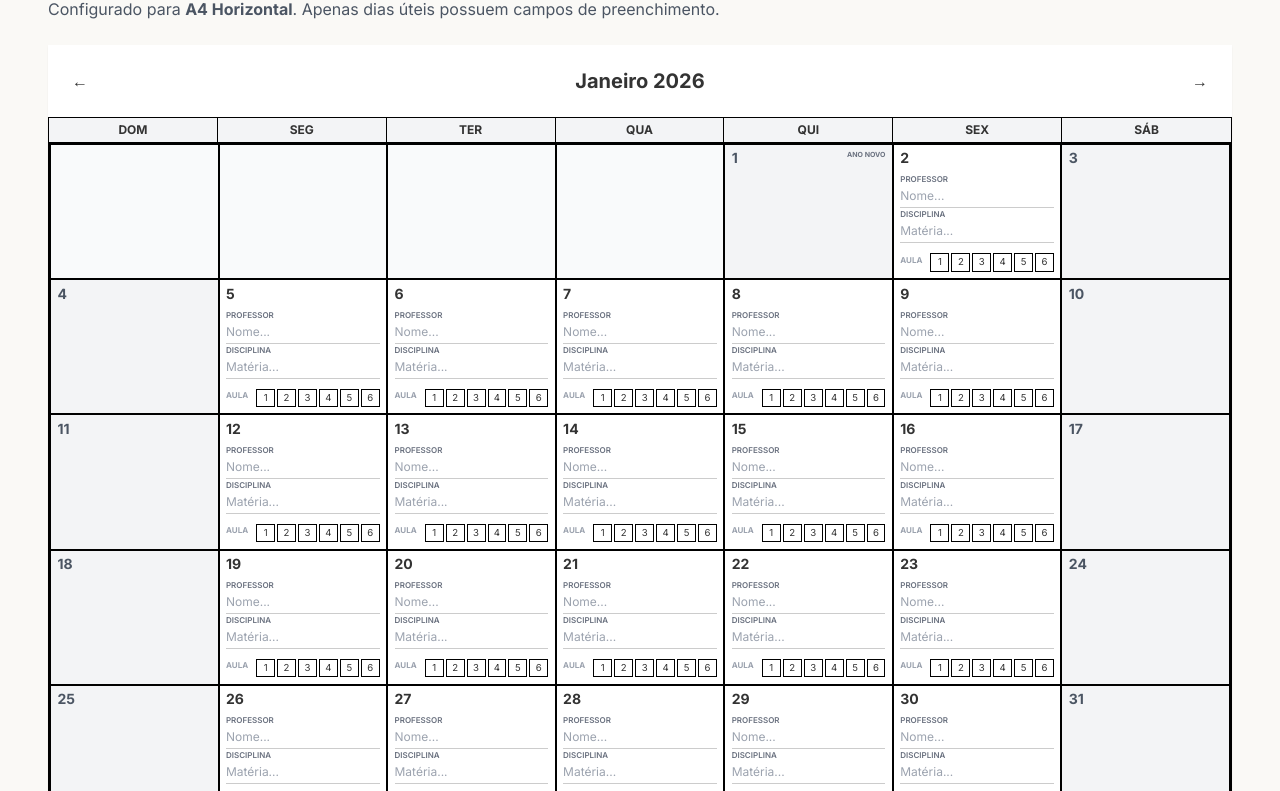
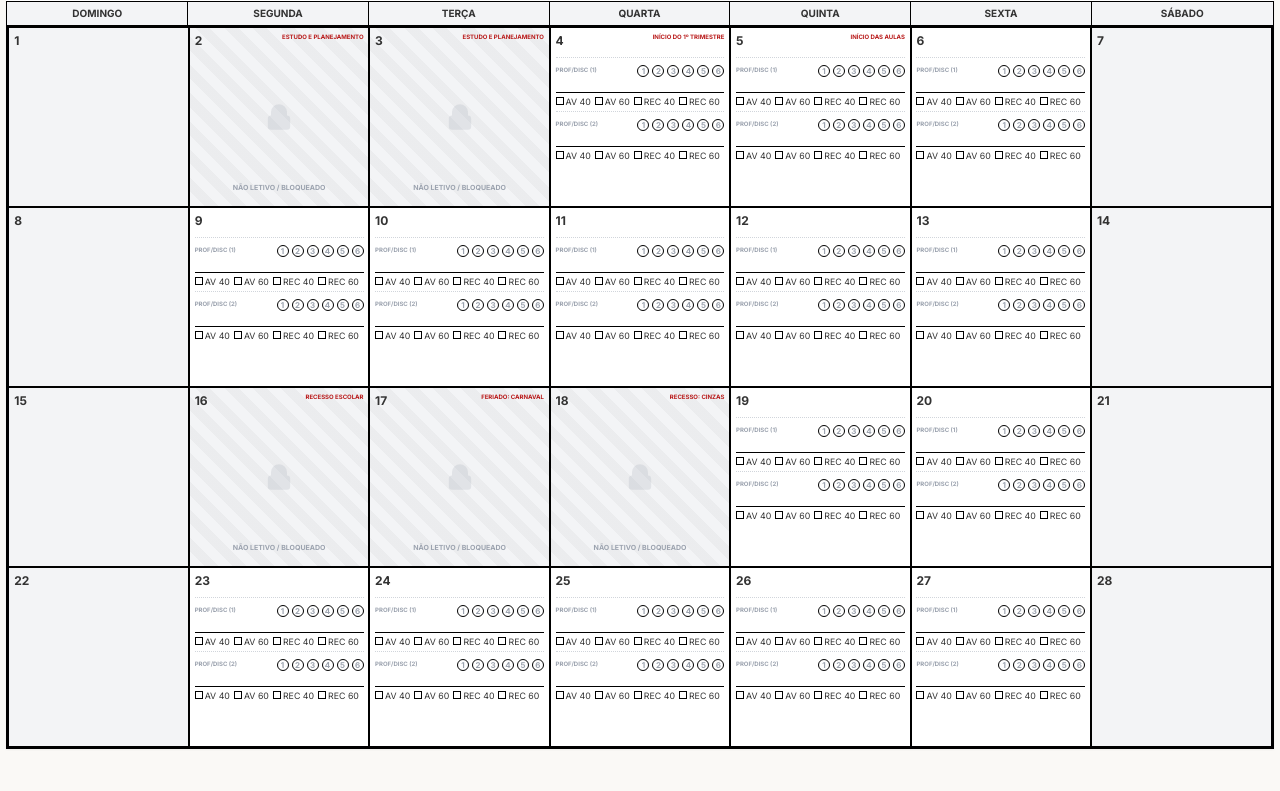
Before and after one commit to CleytonPinheiro/calendario-academico-2026, a plain HTML site: page index.html in a window 1280 px wide. Shown: the part 144-935 px from the top of the page. After the commit the page ends 909 px from the top, so only its background shows below. Drawn offline with nearby package versions, Linux system fonts and the light colour scheme.

Commit message:
Atualiza eventos e implementa bloqueios de dias

```diff
--- a/index.html
+++ b/index.html
@@ -3,9 +3,8 @@
 <head>
     <meta charset="UTF-8">
     <meta name="viewport" content="width=device-width, initial-scale=1.0">
-    <title>Painel de Planejamento 2026 - Impressão Horizontal</title>
+    <title>Planejamento Escolar 2026 - SEED PR</title>
     <script src="https://cdn.tailwindcss.com"></script>
-    <script src="https://cdn.jsdelivr.net/npm/chart.js"></script>
     <style>
         @import url('https://fonts.googleapis.com/css2?family=Inter:wght@300;400;500;600;700&display=swap');
 
@@ -22,95 +21,75 @@
         }
 
         .day-cell {
-            min-height: 120px;
+            min-height: 180px;
             display: flex;
             flex-direction: column;
-            padding: 0.4rem;
+            padding: 0.3rem;
             border: 1px solid #000;
             background-color: white;
+            position: relative;
         }
 
-        .academic-input {
-            width: 100%;
-            border-bottom: 1px solid #ccc;
-            font-size: 0.75rem;
-            padding: 2px 0;
-            outline: none;
-            background: transparent;
+        .academic-row {
+            border-bottom: 1px solid #000;
+            height: 14px;
+            margin-top: 2px;
         }
 
-        .academic-input:focus {
-            border-bottom-color: #6366f1;
+        .check-group {
+            display: flex;
+            flex-wrap: wrap;
+            gap: 4px;
+            font-size: 0.55rem;
+            margin-top: 2px;
+            line-height: 1;
         }
 
-        .lesson-selector {
-            display: grid;
-            grid-template-columns: repeat(6, 1fr);
-            gap: 2px;
-            margin-top: 6px;
+        .check-box {
+            border: 1px solid #000;
+            width: 8px;
+            height: 8px;
+            display: inline-block;
+            margin-right: 2px;
         }
 
-        .lesson-box {
-            font-size: 0.6rem;
-            text-align: center;
-            border: 1px solid #000;
-            padding: 1px 0;
-            cursor: pointer;
-            user-select: none;
+        .lesson-dots {
+            display: flex;
+            gap: 3px;
+            margin-top: 3px;
         }
 
-        .lesson-box.active {
-            background-color: #000;
-            color: #fff;
+        .lesson-circle {
+            border: 1px solid #000;
+            border-radius: 50%;
+            width: 12px;
+            height: 12px;
+            font-size: 0.5rem;
+            display: flex;
+            align-items: center;
+            justify-content: center;
         }
 
-        /* Estilos de Impressão A4 Horizontal */
-        @media print {
-            @page {
-                size: A4 landscape;
-                margin: 0.5cm;
+        /* Status de Bloqueio */
+        .day-blocked {
+            background-color: #f3f4f6 !important;
+            background-image: repeating-linear-gradient(45deg, transparent, transparent 10px, rgba(0,0,0,0.03) 10px, rgba(0,0,0,0.03) 20px);
         }
 
-            body {
-                background-color: white !important;
+        .lock-indicator {
+            position: absolute;
+            top: 50%;
+            left: 50%;
+            transform: translate(-50%, -50%);
+            opacity: 0.2;
         }
 
-            nav, .no-print, .intro-text, #view-analytics {
-                display: none !important;
-            }
-
-            main {
-                padding: 0 !important;
-                margin: 0 !important;
-                max-width: 100% !important;
-            }
-
-            .calendar-container {
-                width: 100% !important;
-            }
-
-            .day-cell {
-                height: 105px;
-                border: 1.5px solid #000 !important;
-            }
-
-            .input-group-print {
-                display: flex;
-                gap: 10px;
-            }
-
-            .academic-input {
-                border-bottom: 1px solid #000 !important;
-            }
-
-            input::placeholder {
-                color: transparent;
-            }
-
-            h2 {
-                margin-top: 0 !important;
-                font-size: 1.5rem !important;
-            }
+        @media print {
+            @page { size: A4 portrait; margin: 0.5cm; }
+            nav, .no-print, .intro-text { display: none !important; }
+            main { padding: 0 !important; margin: 0 !important; max-width: 100% !important; }
+            .day-cell { height: 185px !important; border: 1.5px solid #000 !important; }
+            .day-blocked .content-to-hide { display: none !important; }
         }
     </style>
 </head>
@@ -120,42 +99,38 @@
         <div class="max-w-7xl mx-auto px-4 sm:px-6 lg:px-8">
             <div class="flex justify-between h-16">
                 <div class="flex items-center">
-                    <span class="text-2xl font-bold text-indigo-600">Plan 2026</span>
+                    <span class="text-2xl font-bold text-indigo-600">Calendário SEED-PR 2026</span>
                 </div>
-                <div class="flex items-center space-x-4">
+                <div class="flex items-center space-x-3">
+                    <span class="text-xs text-gray-500 italic">Modo Pedagógico: Clique para Bloquear</span>
                     <button onclick="window.print()" class="bg-black text-white px-4 py-2 rounded-lg text-sm font-semibold hover:bg-gray-800 transition">
-                        Imprimir A4 Horizontal
+                        Imprimir A4 Retrato
                     </button>
                 </div>
             </div>
         </div>
     </nav>
 
-    <main class="flex-grow max-w-[95%] mx-auto px-4 py-8 w-full">
-
-        <div class="mb-6 intro-text">
-            <h1 class="text-3xl font-bold text-gray-900">Planejamento Acadêmico 2026</h1>
-            <p class="mt-2 text-gray-600">Configurado para <b>A4 Horizontal</b>. Apenas dias úteis possuem campos de preenchimento.</p>
-        </div>
+    <main class="flex-grow max-w-[99%] mx-auto py-4 w-full">
 
         <div id="view-dashboard">
             <div class="calendar-container bg-white shadow-sm print:shadow-none">
-                <div class="flex items-center justify-between mb-4 no-print px-4 pt-4">
+                <div class="flex items-center justify-between mb-4 no-print px-4 pt-2">
                     <button onclick="changeMonth(-1)" class="p-2 hover:bg-gray-100 rounded-full font-bold">&larr;</button>
-                    <h2 id="current-month-label" class="text-xl font-bold capitalize">Janeiro 2026</h2>
+                    <h2 id="current-month-label" class="text-xl font-bold capitalize">Fevereiro 2026</h2>
                     <button onclick="changeMonth(1)" class="p-2 hover:bg-gray-100 rounded-full font-bold">&rarr;</button>
                 </div>
 
-                <h2 class="hidden print:block text-center font-bold text-xl mb-2" id="print-month-label">Janeiro 2026</h2>
+                <h2 class="hidden print:block text-center font-bold text-2xl mb-2" id="print-month-label">Fevereiro 2026</h2>
 
-                <div class="grid grid-cols-7 text-center font-bold text-xs border-x border-t border-black bg-gray-100 print:bg-white">
-                    <div class="py-1 border-r border-black">DOM</div>
-                    <div class="py-1 border-r border-black">SEG</div>
-                    <div class="py-1 border-r border-black">TER</div>
-                    <div class="py-1 border-r border-black">QUA</div>
-                    <div class="py-1 border-r border-black">QUI</div>
-                    <div class="py-1 border-r border-black">SEX</div>
-                    <div class="py-1 border-black">SÁB</div>
+                <div class="grid grid-cols-7 text-center font-bold text-[10px] border-x border-t border-black bg-gray-100 print:bg-white">
+                    <div class="py-1 border-r border-black">DOMINGO</div>
+                    <div class="py-1 border-r border-black">SEGUNDA</div>
+                    <div class="py-1 border-r border-black">TERÇA</div>
+                    <div class="py-1 border-r border-black">QUARTA</div>
+                    <div class="py-1 border-r border-black">QUINTA</div>
+                    <div class="py-1 border-r border-black">SEXTA</div>
+                    <div class="py-1 border-black">SÁBADO</div>
                 </div>
 
                 <div id="calendar-grid" class="calendar-grid">
@@ -167,25 +142,71 @@
 
     <script>
         const months = ["Janeiro", "Fevereiro", "Março", "Abril", "Maio", "Junho", "Julho", "Agosto", "Setembro", "Outubro", "Novembro", "Dezembro"];
-        const holidays2026 = [
-            { date: '2026-01-01', name: 'Ano Novo' },
-            { date: '2026-02-17', name: 'Carnaval' },
-            { date: '2026-04-03', name: 'Paixão' },
-            { date: '2026-04-21', name: 'Tiradentes' },
-            { date: '2026-05-01', name: 'Trabalho' },
-            { date: '2026-06-04', name: 'Corpus' },
-            { date: '2026-09-07', name: 'Independência' },
-            { date: '2026-10-12', name: 'Aparecida' },
-            { date: '2026-11-02', name: 'Finados' },
-            { date: '2026-11-15', name: 'República' },
-            { date: '2026-11-20', name: 'C. Negra' },
-            { date: '2026-12-25', name: 'Natal' }
+
+        // Dados oficiais extraídos do PDF SEED-PR 2026
+        const schoolEvents = [
+            // Janeiro
+            { date: '2026-01-01', name: 'Feriado: Ano Novo', type: 'holiday' },
+            // Fevereiro
+            { date: '2026-02-02', name: 'Estudo e Planejamento', type: 'planning' },
+            { date: '2026-02-03', name: 'Estudo e Planejamento', type: 'planning' },
+            { date: '2026-02-04', name: 'Início do 1º Trimestre', type: 'term-start' },
+            { date: '2026-02-05', name: 'Início das Aulas', type: 'classes-start' },
+            { date: '2026-02-16', name: 'Recesso Escolar', type: 'recess' },
+            { date: '2026-02-17', name: 'Feriado: Carnaval', type: 'holiday' },
+            { date: '2026-02-18', name: 'Recesso: Cinzas', type: 'recess' },
+            // Março
+            // Abril
+            { date: '2026-04-03', name: 'Feriado: Paixão de Cristo', type: 'holiday' },
+            { date: '2026-04-05', name: 'Páscoa', type: 'holiday' },
+            { date: '2026-04-20', name: 'Recesso', type: 'recess' },
+            { date: '2026-04-21', name: 'Feriado: Tiradentes', type: 'holiday' },
+            // Maio
+            { date: '2026-05-01', name: 'Feriado: Dia do Trabalho', type: 'holiday' },
+            { date: '2026-05-14', name: 'Término do 1º Trimestre', type: 'term-end' },
+            { date: '2026-05-15', name: 'Estudo e Planejamento', type: 'planning' },
+            { date: '2026-05-18', name: 'Início do 2º Trimestre', type: 'term-start' },
+            // Junho
+            { date: '2026-06-04', name: 'Feriado: Corpus Christi', type: 'holiday' },
+            { date: '2026-06-05', name: 'Recesso', type: 'recess' },
+            // Julho
+            { date: '2026-07-13', name: 'Início Recesso Julho', type: 'recess' },
+            { date: '2026-07-24', name: 'Término Recesso Julho', type: 'recess' },
+            { date: '2026-07-27', name: 'Estudo e Planejamento', type: 'planning' },
+            // Setembro
+            { date: '2026-09-04', name: 'Término do 2º Trimestre', type: 'term-end' },
+            { date: '2026-09-07', name: 'Feriado: Independência', type: 'holiday' },
+            { date: '2026-09-08', name: 'Início do 3º Trimestre', type: 'term-start' },
+            // Outubro
+            { date: '2026-10-12', name: 'Feriado: N. Sra. Aparecida', type: 'holiday' },
+            { date: '2026-10-13', name: 'Dia do Professor (Ant.)', type: 'holiday' },
+            // Novembro
+            { date: '2026-11-02', name: 'Feriado: Finados', type: 'holiday' },
+            { date: '2026-11-15', name: 'Feriado: Proc. República', type: 'holiday' },
+            { date: '2026-11-20', name: 'Feriado: Consciência Negra', type: 'holiday' },
+            // Dezembro
+            { date: '2026-12-18', name: 'Término das Aulas', type: 'term-end' },
+            { date: '2026-12-21', name: 'Fechamento Escolar', type: 'closing' },
+            { date: '2026-12-25', name: 'Natal', type: 'holiday' }
         ];
 
-        let currentState = { year: 2026, month: 0 };
+        let blockedDays = new Set();
+        let currentState = { year: 2026, month: 1 };
 
-        function toggleLesson(element) {
-            element.classList.toggle('active');
+        // Inicializar feriados e recessos como bloqueados
+        schoolEvents.forEach(e => {
+            if (e.type === 'holiday' || e.type === 'recess' || e.type === 'planning') {
+                blockedDays.add(e.date);
+            }
+        });
+
+        function toggleBlock(dateStr) {
+            if (blockedDays.has(dateStr)) {
+                blockedDays.delete(dateStr);
+            } else {
+                blockedDays.add(dateStr);
+            }
+            renderCalendar();
         }
 
         function renderCalendar() {
@@ -196,60 +217,62 @@
             document.getElementById('current-month-label').textContent = label;
             document.getElementById('print-month-label').textContent = label;
 
-            const firstDay = new Date(2026, currentState.month, 1).getDay();
-            const daysInMonth = new Date(2026, currentState.month + 1, 0).getDate();
+            const firstDay = new Date(currentState.year, currentState.month, 1).getDay();
+            const daysInMonth = new Date(currentState.year, currentState.month + 1, 0).getDate();
 
-            // Espaços vazios
             for (let i = 0; i < firstDay; i++) {
                 grid.innerHTML += `<div class="day-cell bg-gray-50 border border-black"></div>`;
             }
 
-            // Dias do mês
             for (let day = 1; day <= daysInMonth; day++) {
-                const dateObj = new Date(2026, currentState.month, day);
-                const dayOfWeek = dateObj.getDay(); // 0 = Dom, 6 = Sáb
-                const dateStr = `2026-${String(currentState.month + 1).padStart(2, '0')}-${String(day).padStart(2, '0')}`;
-                const holiday = holidays2026.find(h => h.date === dateStr);
+                const dateStr = `${currentState.year}-${String(currentState.month + 1).padStart(2, '0')}-${String(day).padStart(2, '0')}`;
+                const dateObj = new Date(currentState.year, currentState.month, day);
+                const dayOfWeek = dateObj.getDay();
 
+                const event = schoolEvents.find(e => e.date === dateStr);
                 const isWeekend = (dayOfWeek === 0 || dayOfWeek === 6);
-                const isNonWorkingDay = isWeekend || holiday;
+                const isBlocked = blockedDays.has(dateStr);
 
                 let cellHtml = `
-                    <div class="day-cell ${isNonWorkingDay ? 'bg-gray-100' : ''}">
+                    <div class="day-cell ${isWeekend ? 'bg-gray-100' : ''} ${isBlocked ? 'day-blocked' : ''}"
+                         onclick="toggleBlock('${dateStr}')" title="Clique para Pedagógico: Bloquear/Liberar">
+
                         <div class="flex justify-between items-start mb-1">
-                            <span class="font-bold text-sm leading-none ${isNonWorkingDay ? 'text-gray-600' : ''}">${day}</span>
-                            ${holiday ? `<span class="text-[7px] font-bold text-gray-500 uppercase text-right leading-none">${holiday.name}</span>` : ''}
+                            <span class="font-bold text-xs">${day}</span>
+                            ${event ? `<span class="text-[6px] font-bold text-red-700 uppercase text-right leading-tight max-w-[80%]">${event.name}</span>` : ''}
                         </div>
                 `;
 
-                // Adiciona campos apenas se não for final de semana nem feriado
-                if (!isNonWorkingDay) {
+                if (isBlocked) {
                     cellHtml += `
-                        <div class="input-group-print space-y-1 sm:space-y-0 mt-1">
-                            <div class="flex flex-col flex-1">
-                                <span class="text-[8px] font-semibold text-gray-500 uppercase">Professor</span>
-                                <input type="text" class="academic-input" placeholder="Nome...">
+                        <div class="lock-indicator">
+                            <svg class="w-8 h-8 text-gray-400" fill="currentColor" viewBox="0 0 20 20"><path d="M5 9V7a5 5 0 0110 0v2a2 2 0 012 2v5a2 2 0 01-2 2H5a2 2 0 01-2-2v-5a2 2 0 012-2zm8-2v2H7V7a3 3 0 016 0z" /></svg>
                         </div>
-                            <div class="flex flex-col flex-1">
-                                <span class="text-[8px] font-semibold text-gray-500 uppercase">Disciplina</span>
-                                <input type="text" class="academic-input" placeholder="Matéria...">
+                        <div class="mt-auto text-center text-[7px] font-bold text-gray-400 uppercase pb-2">NÃO LETIVO / BLOQUEADO</div>
+                    `;
+                } else if (!isWeekend) {
+                    // Renderiza DOIS CARDS para preenchimento manual
+                    for (let cardNum = 1; cardNum <= 2; cardNum++) {
+                        cellHtml += `
+                            <div class="content-to-hide border-t border-dotted border-gray-300 mt-1 pt-1 first:border-0 first:mt-0">
+                                <div class="text-[6px] font-bold text-gray-400 flex justify-between items-center">
+                                    <span>PROF/DISC (${cardNum})</span>
+                                    <div class="lesson-dots">
+                                        <div class="lesson-circle">1</div><div class="lesson-circle">2</div>
+                                        <div class="lesson-circle">3</div><div class="lesson-circle">4</div>
+                                        <div class="lesson-circle">5</div><div class="lesson-circle">6</div>
                                     </div>
                                 </div>
-
-                        <div class="mt-auto pt-1">
-                            <div class="flex items-center justify-between">
-                                <span class="text-[8px] font-bold text-gray-400 uppercase">Aula</span>
-                                <div class="lesson-selector flex-1 ml-2">
-                                    <div class="lesson-box" onclick="toggleLesson(this)">1</div>
-                                    <div class="lesson-box" onclick="toggleLesson(this)">2</div>
-                                    <div class="lesson-box" onclick="toggleLesson(this)">3</div>
-                                    <div class="lesson-box" onclick="toggleLesson(this)">4</div>
-                                    <div class="lesson-box" onclick="toggleLesson(this)">5</div>
-                                    <div class="lesson-box" onclick="toggleLesson(this)">6</div>
-                                </div>
+                                <div class="academic-row"></div>
+                                <div class="check-group mt-1">
+                                    <div><span class="check-box"></span>AV 40</div>
+                                    <div><span class="check-box"></span>AV 60</div>
+                                    <div><span class="check-box"></span>REC 40</div>
+                                    <div><span class="check-box"></span>REC 60</div>
                                 </div>
                             </div>
                         `;
+                    }
                 }
 
                 cellHtml += `</div>`;
```
Lines whose indentation alone changed are shown as unchanged.
